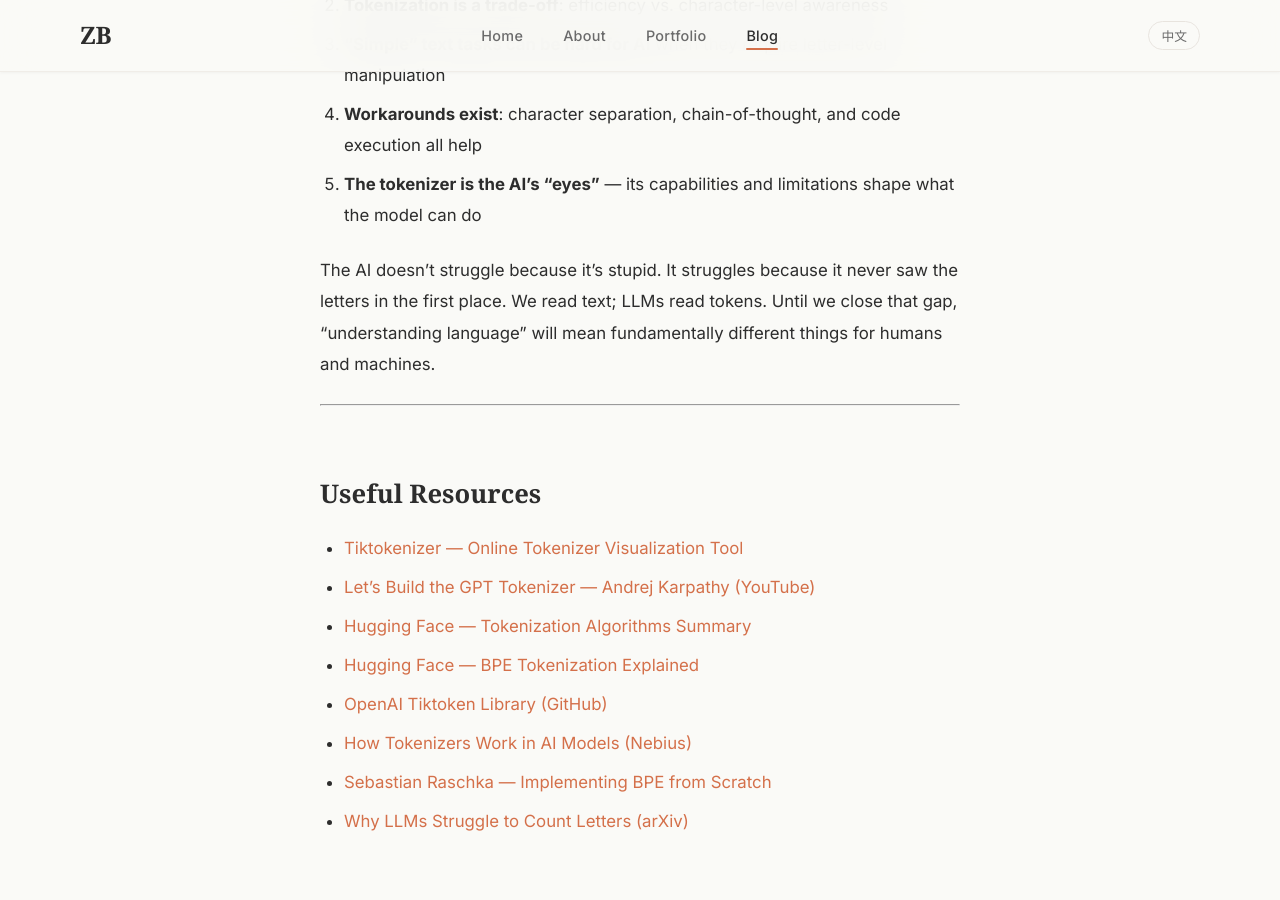
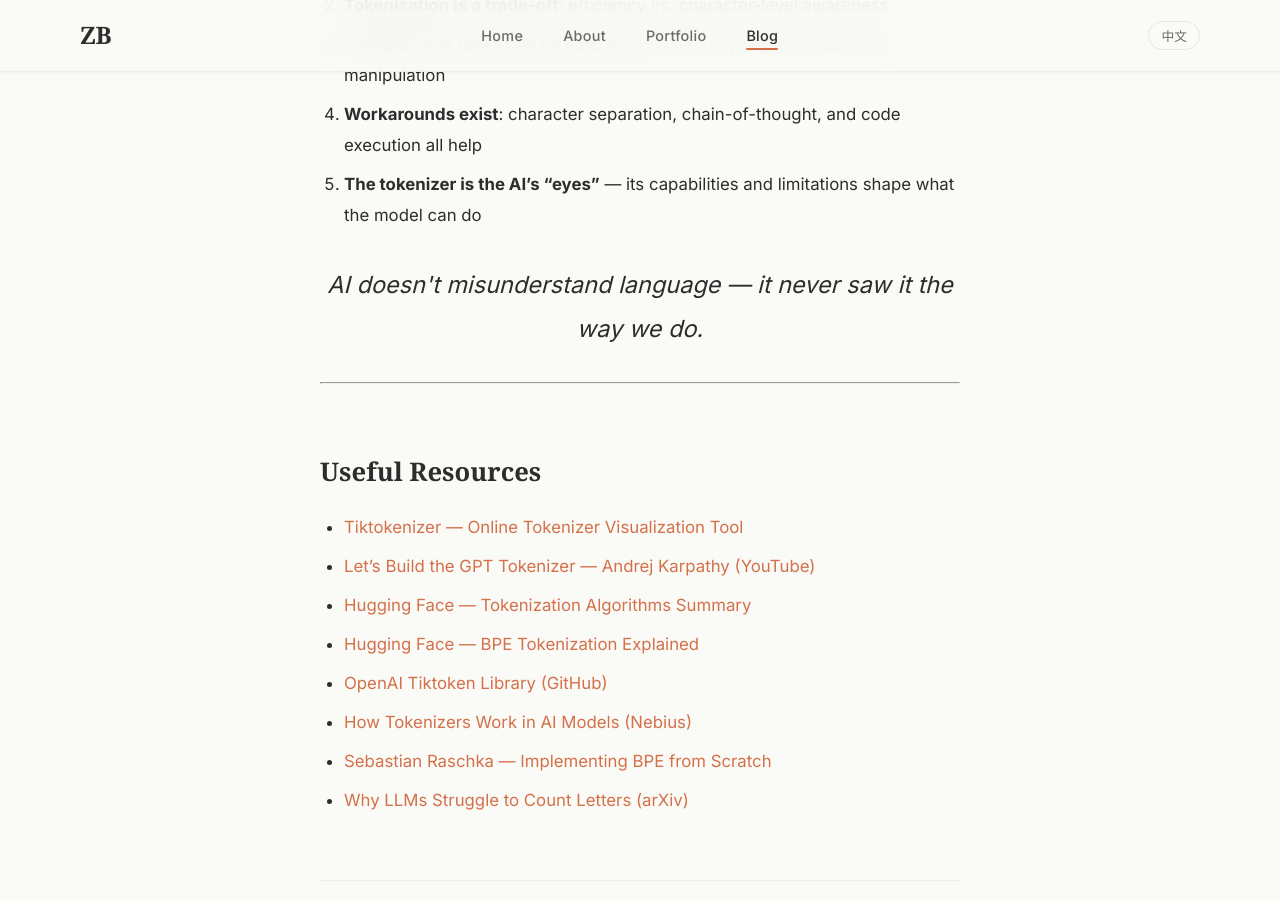
Before and after one commit to hzxbzp/hzxbzp.github.io, a Jekyll site: the page built from _posts/2026-05-16-why-llms-cant-reverse-words.md, in a window 1280 px wide and 900 px high, scrolled down 10521 px. Built offline with Jekyll 4.4.1, drawn with Linux system fonts in a browser that asks for light colours; comment, search, counter and statistics services are not loaded.

Commit message:
Style closing line: larger italic centered

```diff
--- a/_posts/2026-05-16-why-llms-cant-reverse-words.md
+++ b/_posts/2026-05-16-why-llms-cant-reverse-words.md
@@ -237,7 +237,7 @@ For production systems, models can be fine-tuned with **Token Internal Position
 4. **Workarounds exist**: character separation, chain-of-thought, and code execution all help
 5. **The tokenizer is the AI's "eyes"** — its capabilities and limitations shape what the model can do
 
-The AI doesn't struggle because it's stupid. It struggles because it never saw the letters in the first place. We read text; LLMs read tokens. Until we close that gap, "understanding language" will mean fundamentally different things for humans and machines.
+<p style="font-size: 1.4em; font-style: italic; text-align: center; margin: 2rem 0;">AI doesn't misunderstand language — it never saw it the way we do.</p>
 
 ---
 
```
